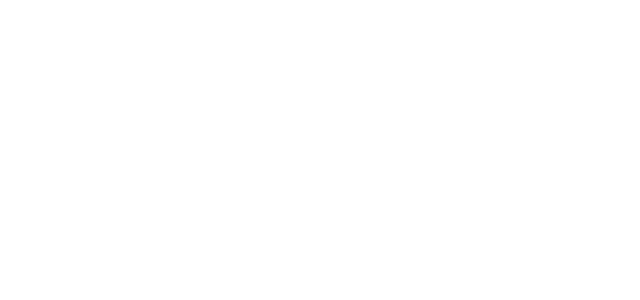
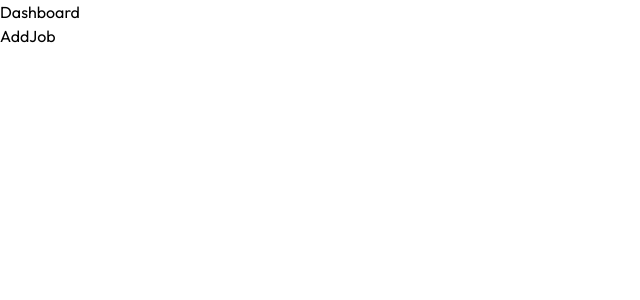
Before and after one commit to fmfahath/job-portal, a React (Vite) app in the folder client/: page /dashboard/add-job in a window 1280 px wide. Before the commit this address had no page. Shown: the top 300 px of the page, without its empty margins (0-640 px from the left). Built offline with nearby package versions, Linux system fonts and the light colour scheme.

Commit message:
client >> Dashboard -- Dashboard, AddJobs, ViewApplications, ManageJobs  component created, Route added in App.jsx, outlet added in Dashboard.jsx

```diff
--- a/client/src/App.jsx
+++ b/client/src/App.jsx
@@ -5,6 +5,10 @@
 import Applications from './pages/Applications'
 import RecruiterLogin from './components/RecruiterLogin'
 import { AppContext } from './context/AppContext'
+import Dashboard from './pages/Dashboard'
+import AddJob from './pages/AddJob'
+import ManageJobs from './pages/ManageJobs'
+import VIewApplications from './pages/VIewApplications'
 
 const App = () => {
 
@@ -17,6 +21,11 @@
         <Route path='/' element={<Home />} />
         <Route path='/apply-job/:id' element={<ApplyJob />} />
         <Route path='/applications' element={<Applications />} />
+        <Route path='/dashboard' element={<Dashboard />}>
+          <Route path='add-job' element={<AddJob />} />
+          <Route path='manage-jobs' element={<ManageJobs />} />
+          <Route path='view-applications' element={<VIewApplications />} />
+        </Route>
       </Routes>
     </div>
   )
--- /dev/null
+++ b/client/src/pages/AddJob.jsx
@@ -0,0 +1,9 @@
+import React from 'react'
+
+const AddJob = () => {
+    return (
+        <div>AddJob</div>
+    )
+}
+
+export default AddJob
--- /dev/null
+++ b/client/src/pages/Dashboard.jsx
@@ -0,0 +1,13 @@
+import React from 'react'
+import { Outlet } from 'react-router-dom'
+
+const Dashboard = () => {
+    return (
+        <div>
+            Dashboard
+            <Outlet />
+        </div>
+    )
+}
+
+export default Dashboard
--- /dev/null
+++ b/client/src/pages/ManageJobs.jsx
@@ -0,0 +1,9 @@
+import React from 'react'
+
+const ManageJobs = () => {
+    return (
+        <div>ManageJobs</div>
+    )
+}
+
+export default ManageJobs
--- /dev/null
+++ b/client/src/pages/VIewApplications.jsx
@@ -0,0 +1,9 @@
+import React from 'react'
+
+const VIewApplications = () => {
+    return (
+        <div>VIewApplications</div>
+    )
+}
+
+export default VIewApplications
```
